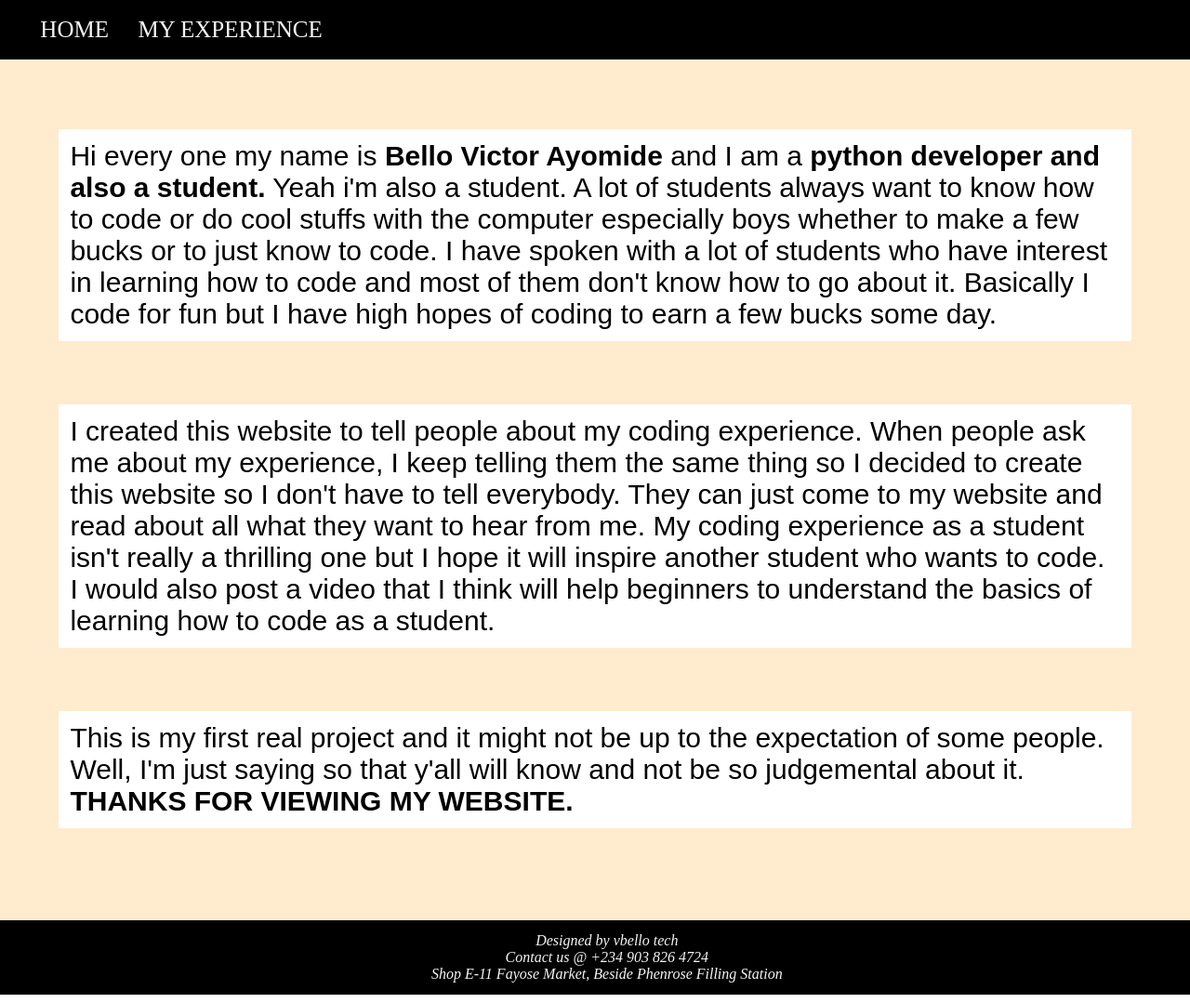
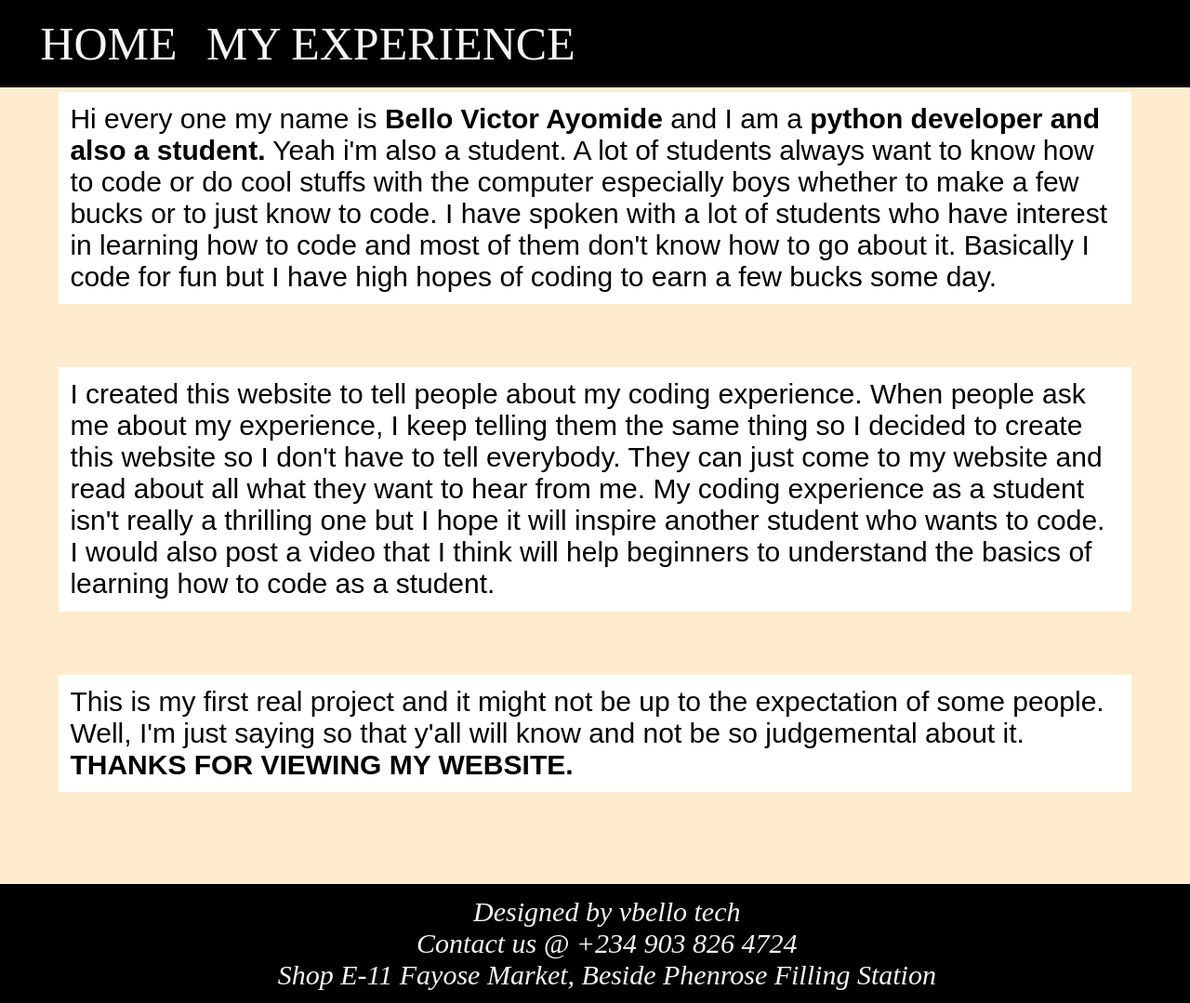
Before and after one commit to vbello-tech/WEBSITE-REPO, a Django app: page / in a window 1280 px wide. Shown: the whole page at 93% size. Run offline with Django 3.2, Linux system fonts and the light colour scheme.

Commit message:
modified static

```diff
--- a/ayoapp/static/styling/style.css
+++ b/ayoapp/static/styling/style.css
@@ -12,6 +12,7 @@ footer {
     padding: 1%;
     float: center;
     margin: auto;
+    font-size: 30px;
 }
 article{
     padding: 1%;
@@ -36,7 +37,7 @@ nav {
 nav ul li a {
     color: whitesmoke;
     text-decoration: none;
-    font-size: 25px;
+    font-size: 50px;
     text-align: center;
     padding: 1pt;
 }
--- a/ayoapp/templates/base.html
+++ b/ayoapp/templates/base.html
@@ -16,8 +16,7 @@
             </ul>
         </nav>
     </header>
-        <br><br><br>
-            <center><h1>     </h1></center>
+        <br><br>
             {% block content %}
 
             {% endblock content %}
```
